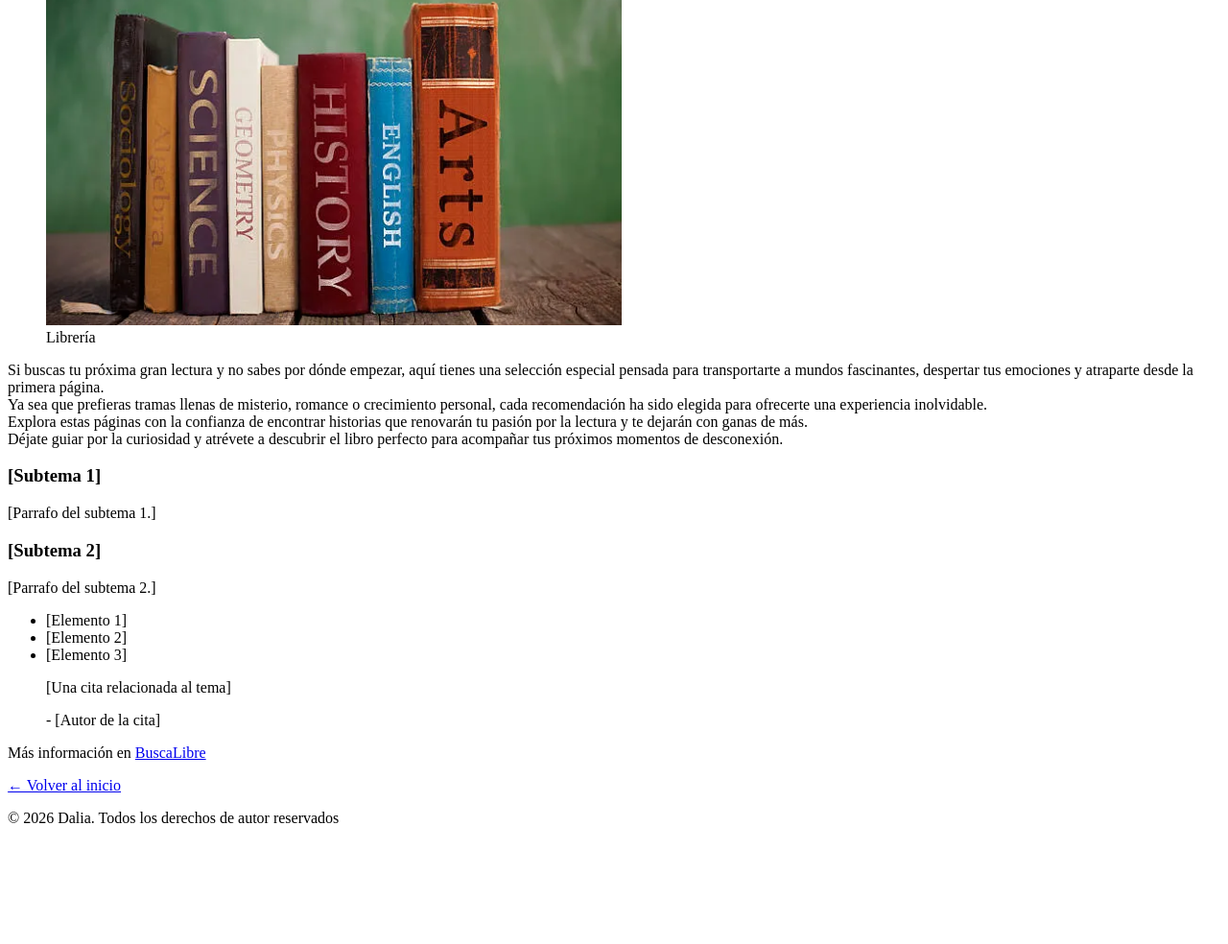
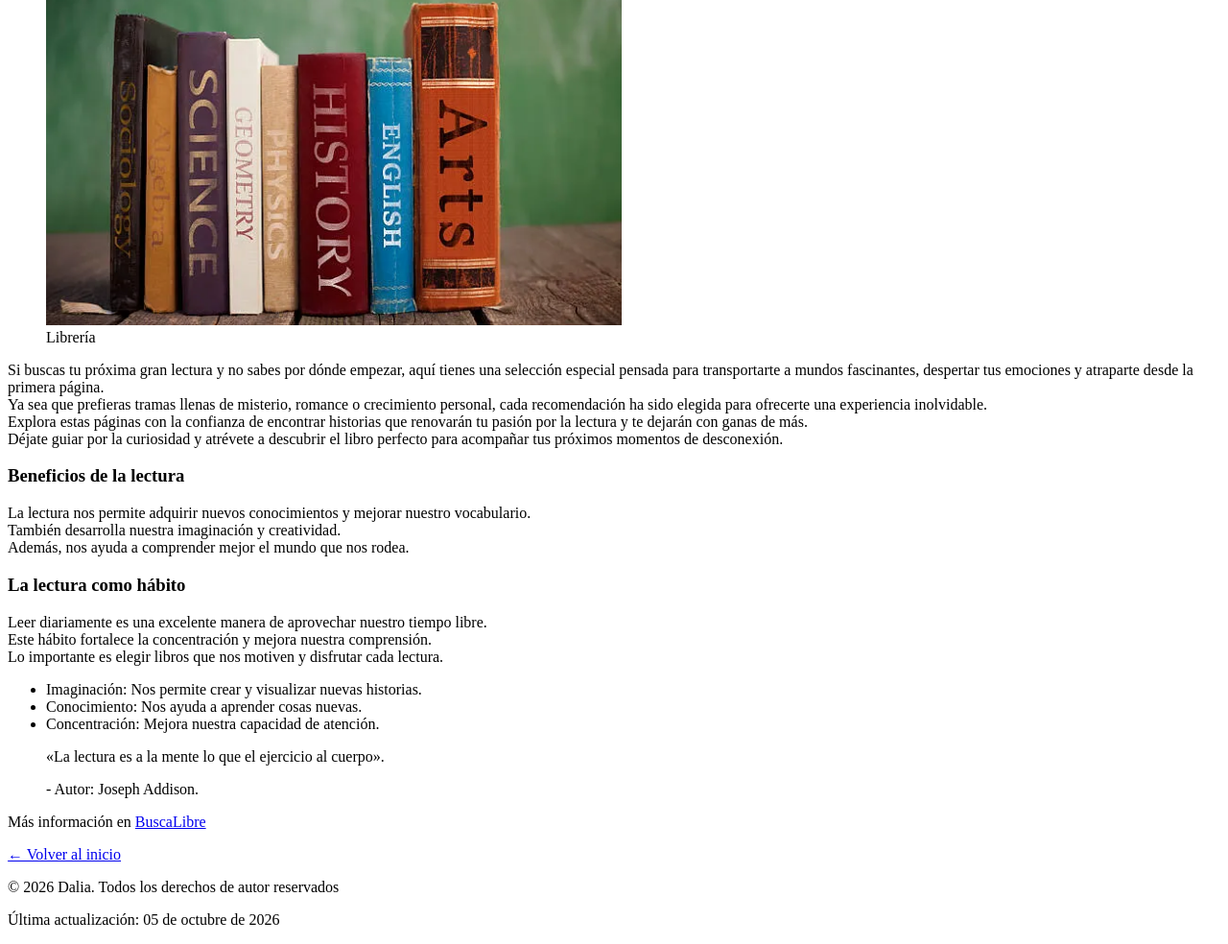
Before and after one commit to Dalia1812/02-blog-personal, a plain HTML site: page articulo-1.html in a window 1280 px wide. Shown: the part 392-1376 px from the top of the page at 96% size. Before the commit the page ends 1270 px from the top, so only its background shows below. Drawn offline with Linux system fonts and the light colour scheme.

Commit message:
Revisa enlaces, valida HTML y actualiza pie de página

```diff
--- a/articulo-1.html
+++ b/articulo-1.html
@@ -30,18 +30,18 @@
                 <figcaption>Librería</figcaption>
             </figure>
             <p>Si buscas tu próxima gran lectura y no sabes por dónde empezar, aquí tienes una selección especial pensada para transportarte a mundos fascinantes, despertar tus emociones y atraparte desde la primera página.<br /> Ya sea que prefieras tramas llenas de misterio, romance o crecimiento personal, cada recomendación ha sido elegida para ofrecerte una experiencia inolvidable. <br />Explora estas páginas con la confianza de encontrar historias que renovarán tu pasión por la lectura y te dejarán con ganas de más. <br />Déjate guiar por la curiosidad y atrévete a descubrir el libro perfecto para acompañar tus próximos momentos de desconexión.</p>
-            <h3> [Subtema 1]</h3>
-            <p>[Parrafo del subtema 1.]</p>
-            <h3> [Subtema 2]</h3>
-            <p>[Parrafo del subtema 2.]</p>
+            <h3>Beneficios de la lectura</h3>
+            <p>La lectura nos permite adquirir nuevos conocimientos y mejorar nuestro vocabulario.<br />También desarrolla nuestra imaginación y creatividad.<br />Además, nos ayuda a comprender mejor el mundo que nos rodea.</p>
+            <h3>La lectura como hábito</h3>
+            <p>Leer diariamente es una excelente manera de aprovechar nuestro tiempo libre. <br />Este hábito fortalece la concentración y mejora nuestra comprensión. <br />Lo importante es elegir libros que nos motiven y disfrutar cada lectura.</p>
             <ul>
-                <li>[Elemento 1]</li>
-                <li>[Elemento 2]</li>
-                <li>[Elemento 3]</li>
+                <li>Imaginación: Nos permite crear y visualizar nuevas historias.</li>
+                <li>Conocimiento: Nos ayuda a aprender cosas nuevas.</li>
+                <li>Concentración: Mejora nuestra capacidad de atención.</li>
             </ul>
             <blockquote>
-                 <p>[Una cita relacionada al tema]</p>
-                 <p>- [Autor de la cita]</p>
+                 <p>«La lectura es a la mente lo que el ejercicio al cuerpo».</p>
+                 <p>- Autor: Joseph Addison.</p>
             </blockquote>
             <p>Más información en <a href="https://www.buscalibre.us/" target="_blank">BuscaLibre</a></p>
             <p><a href="index.html">← Volver al inicio</a></p>
@@ -49,6 +49,7 @@
     </main>
     <footer>
         <p>&copy; 2026 Dalia. Todos los derechos de autor reservados</p>
+        <p>Última actualización: <time datetime="2026-11-05">05 de octubre de 2026</time></p>
     </footer>
 </body>
 </html>
```
Also changed, not shown: articulo-2.html (+1 -0 lines), contacto.html (+2 -1 lines), index.html (+1 -0 lines), sobre-mi.html (+1 -0 lines).
